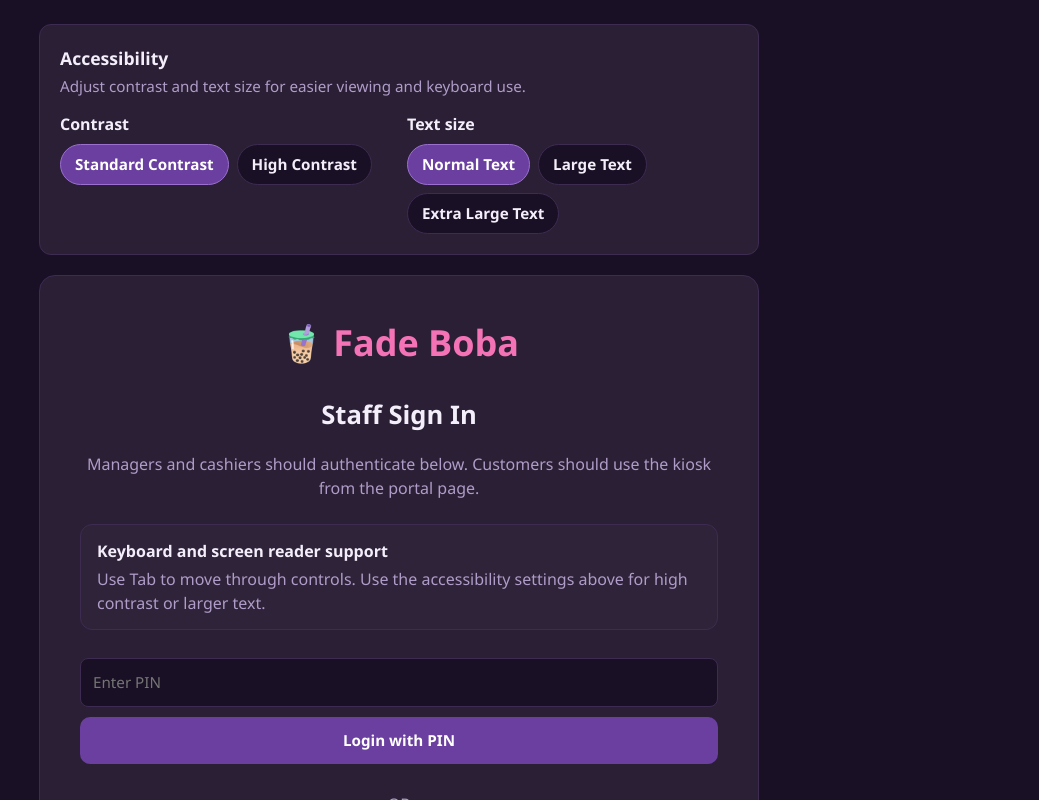
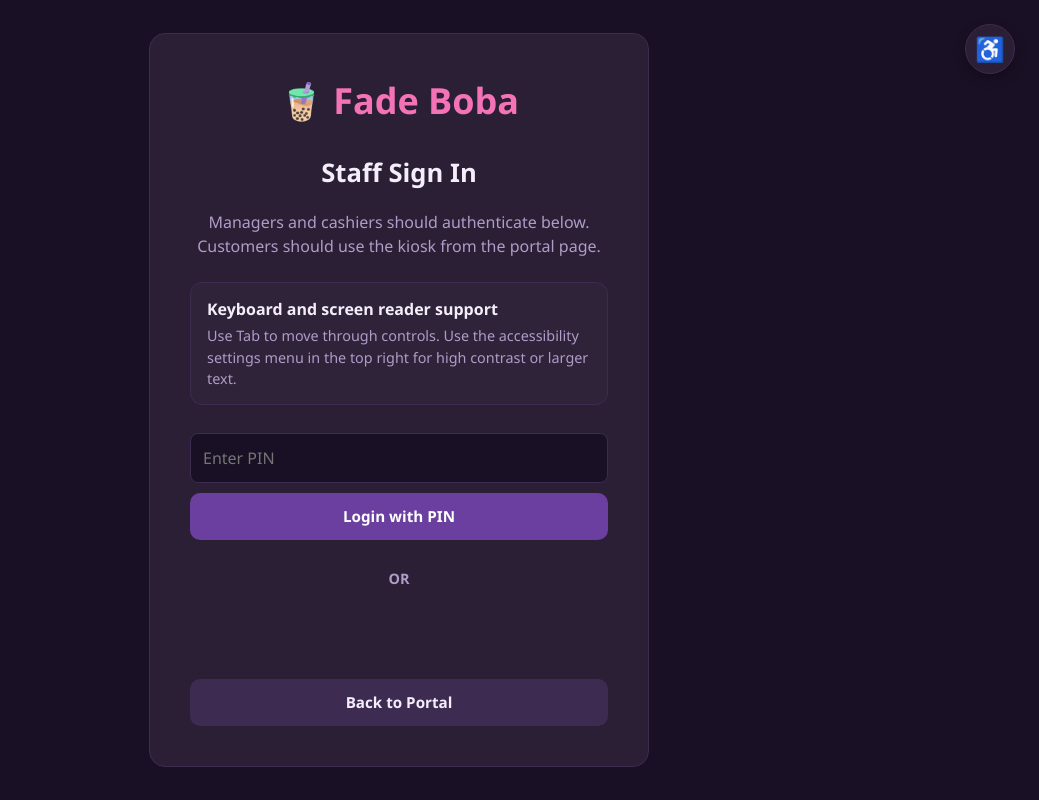
Before and after one commit to CSCE-331-Spring-2026-900-908/Project3_team21_fade_boba, a React (Create React App) app in the folder frontend/: page /login in a window 1280 px wide. Shown: the top 800 px of the page, without its empty margins (241-1280 px from the left). Built offline with nearby package versions, Linux system fonts and the light colour scheme.

Commit message:
Fixed Accessibility Menu

```diff
--- a/frontend/src/pages/Login.js
+++ b/frontend/src/pages/Login.js
@@ -15,6 +15,7 @@ export default function Login() {
   const [error, setError] = useState('');
   const [announcement, setAnnouncement] = useState('');
   const [accessibility, setAccessibility] = useState(() => readAccessibilitySettings());
+  const [showAccessMenu, setShowAccessMenu] = useState(false); // NEW: Toggle state
   const navigate = useNavigate();
   const [pin, setPin] = useState('');
 
@@ -35,14 +36,11 @@ export default function Login() {
     setError('');
 
     try {
-      // 1. Use the helper from your api.js
       const user = await loginEmployee(pin);
 
-      // 2. Store user data in sessionStorage
       sessionStorage.setItem('user', JSON.stringify(user));
       sessionStorage.setItem('userType', 'employee');
 
-      // 3. Route based on the role returned from the database
       if (user.role === 'Manager') {
         navigate('/manager');
       } else {
@@ -50,7 +48,6 @@ export default function Login() {
       }
     } catch (err) {
       console.error(err);
-      // This catches both "Invalid PIN" and "Server Error"
       setError(err.message || 'Login failed. Please try again.');
     }
   };
@@ -88,13 +85,30 @@ export default function Login() {
         {announcement}
       </p>
 
+      {/* --- NEW FLOATING ACCESSIBILITY MENU --- */}
+      <div style={styles.floatingAccessContainer}>
+        <button
+          style={styles.accessToggleBtn}
+          onClick={() => setShowAccessMenu(!showAccessMenu)}
+          aria-label="Toggle Accessibility Options"
+          title="Accessibility Options"
+        >
+          ♿
+        </button>
+
+        {showAccessMenu && (
+          <div style={styles.accessDropdown}>
+            <AccessibilityToolbar
+              settings={accessibility}
+              onContrastChange={(value) => updateAccessibility({ contrast: value })}
+              onTextSizeChange={(value) => updateAccessibility({ textSize: value })}
+            />
+          </div>
+        )}
+      </div>
+      {/* --------------------------------------- */}
+
       <div style={styles.wrapper}>
-        <AccessibilityToolbar
-          settings={accessibility}
-          onContrastChange={(value) => updateAccessibility({ contrast: value })}
-          onTextSizeChange={(value) => updateAccessibility({ textSize: value })}
-        />
-
         <section style={styles.box} aria-labelledby="login-title">
           <h1 style={styles.logo}>🧋 Fade Boba</h1>
           <h2 id="login-title" style={styles.title}>
@@ -115,7 +129,7 @@ export default function Login() {
           <div style={styles.helpBox}>
             <p style={styles.helpTitle}>Keyboard and screen reader support</p>
             <p style={styles.helpText}>
-              Use Tab to move through controls. Use the accessibility settings above for
+              Use Tab to move through controls. Use the accessibility settings menu in the top right for
               high contrast or larger text.
             </p>
           </div>
@@ -162,14 +176,51 @@ const styles = {
     justifyContent: 'center',
     background: 'var(--dark)',
     padding: '24px',
+    position: 'relative', // Ensures absolute positioning works within this container
   },
   wrapper: {
     width: '100%',
-    maxWidth: '720px',
+    maxWidth: '500px', // Shrunk slightly to keep the login box focused
     display: 'flex',
     flexDirection: 'column',
     gap: '20px',
   },
+
+  // --- NEW FLOATING STYLES ---
+  floatingAccessContainer: {
+    position: 'absolute',
+    top: '24px',
+    right: '24px',
+    zIndex: 100,
+    display: 'flex',
+    flexDirection: 'column',
+    alignItems: 'flex-end',
+    gap: '10px'
+  },
+  accessToggleBtn: {
+    background: 'var(--dark-card)',
+    border: '1px solid var(--border)',
+    borderRadius: '50%',
+    width: '50px',
+    height: '50px',
+    fontSize: '24px',
+    display: 'flex',
+    alignItems: 'center',
+    justifyContent: 'center',
+    cursor: 'pointer',
+    boxShadow: '0 4px 12px rgba(0,0,0,0.3)',
+    color: 'var(--text)'
+  },
+  accessDropdown: {
+    background: 'var(--dark-card)',
+    border: '1px solid var(--border)',
+    borderRadius: '12px',
+    boxShadow: '0 8px 24px rgba(0,0,0,0.4)',
+    transform: 'scale(0.95)',
+    transformOrigin: 'top right'
+  },
+  // ---------------------------
+
   box: {
     background: 'var(--dark-card)',
     border: '1px solid var(--border)',
@@ -210,6 +261,7 @@ const styles = {
   },
   helpText: {
     color: 'var(--text-muted)',
+    fontSize: '0.9rem',
   },
   error: {
     color: 'var(--red)',
@@ -224,6 +276,11 @@ const styles = {
   backBtn: {
     background: 'var(--border)',
     color: 'var(--text)',
+    padding: '12px',
+    borderRadius: '10px',
+    fontWeight: '600',
+    cursor: 'pointer',
+    border: 'none',
   },
   pinSection: {
     display: 'flex',
@@ -231,15 +288,14 @@ const styles = {
     gap: '10px',
     marginTop: '10px',
   },
-
   input: {
     padding: '12px',
     borderRadius: '8px',
     border: '1px solid var(--border)',
     background: 'var(--dark)',
     color: 'white',
+    fontSize: '1rem',
   },
-
   pinBtn: {
     background: 'var(--purple)',
     color: 'white',
@@ -247,11 +303,13 @@ const styles = {
     borderRadius: '10px',
     fontWeight: '700',
     cursor: 'pointer',
+    border: 'none',
   },
-
   divider: {
     textAlign: 'center',
     margin: '10px 0',
     color: 'var(--text-muted)',
+    fontSize: '0.9rem',
+    fontWeight: '600',
   },
 };
```
